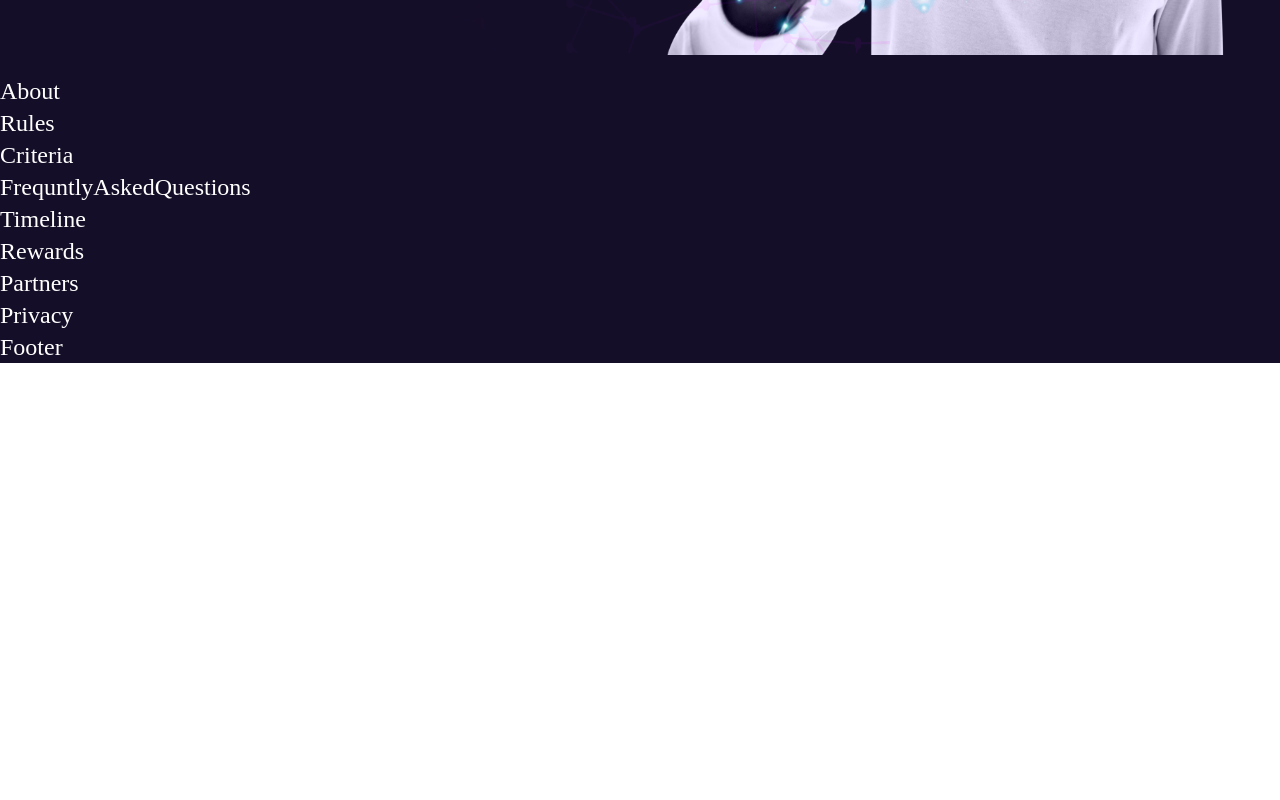
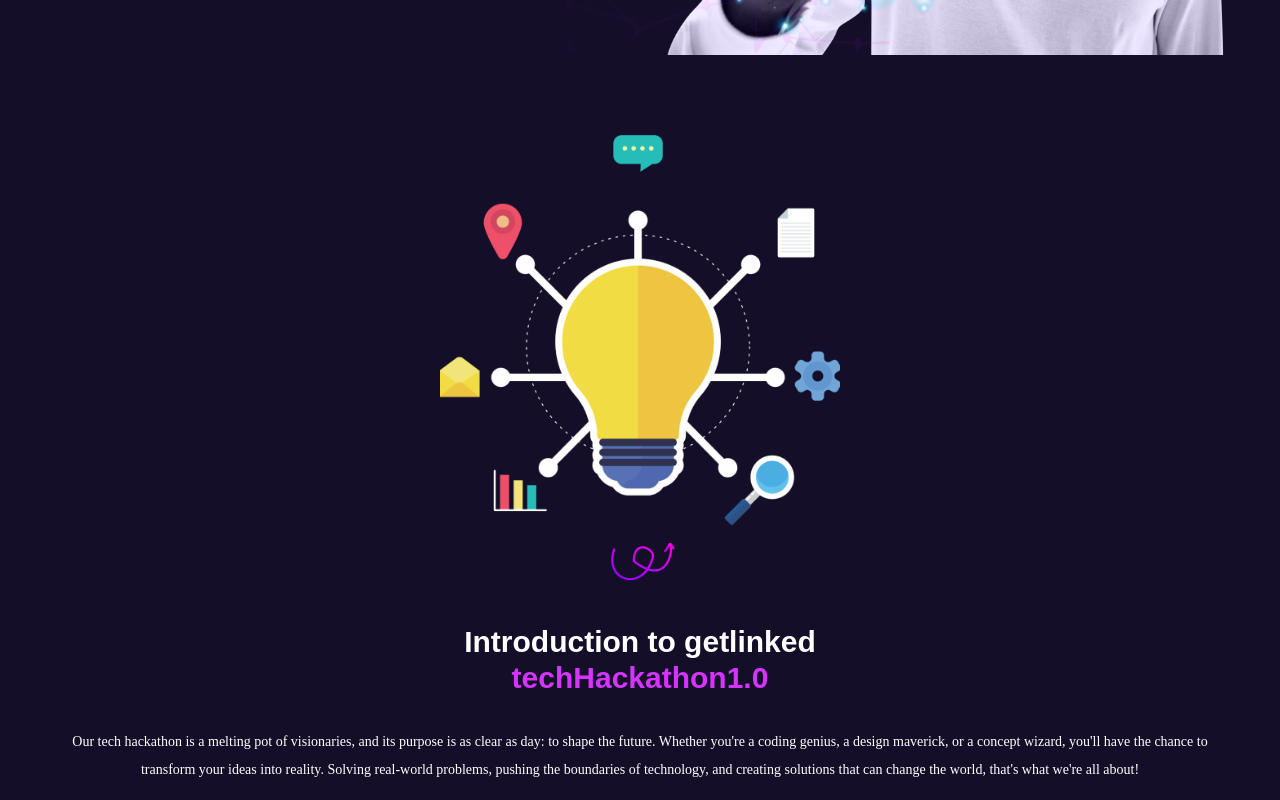
Before and after one commit to yongeazi143/get-linked, a React (Vite) app: page / in a window 1280 px wide. Shown: the part 620-1420 px from the top of the page. Before the commit the page ends 983 px from the top, so only its background shows below. Built offline with nearby package versions, Linux system fonts and the light colour scheme; a web font is replaced by a local one.

Commit message:
About Page Fixed

```diff
--- a/src/Components/About/About.jsx
+++ b/src/Components/About/About.jsx
@@ -1,2 +1,32 @@
-const About = () => <div>About</div>;
+import images from "../../images";
+
+const About = () => {
+  return (
+    <section className="mx-auto  flex flex-col items-center p-5 justify-between">
+      <div className="relative mb-8">
+        <img src={images.idea} alt="Idea" className="w-[400px] mt-10" />
+        <img src={images.arrow} alt="arrow" className="mx-auto" />
+      </div>
+      <div className="text-center">
+        <h2 className="font-sans lg:text-3xl font-bold">
+          Introduction to getlinked
+          <br />
+          <span className="font-sans lg:text-3xl text-primary font-bold">
+            techHackathon1.0
+          </span>
+        </h2>
+        <br />
+        <p className="font-serif text-sm font-normal leading-loose px-8">
+          Our tech hackathon is a melting pot of visionaries, and its purpose is
+          as clear as day: to shape the future. Whether you're a coding genius,
+          a design maverick, or a concept wizard, you'll have the chance to
+          transform your ideas into reality. Solving real-world problems,
+          pushing the boundaries of technology, and creating solutions that can
+          change the world, that's what we're all about!
+        </p>
+      </div>
+    </section>
+  );
+};
+
 export default About;
```
